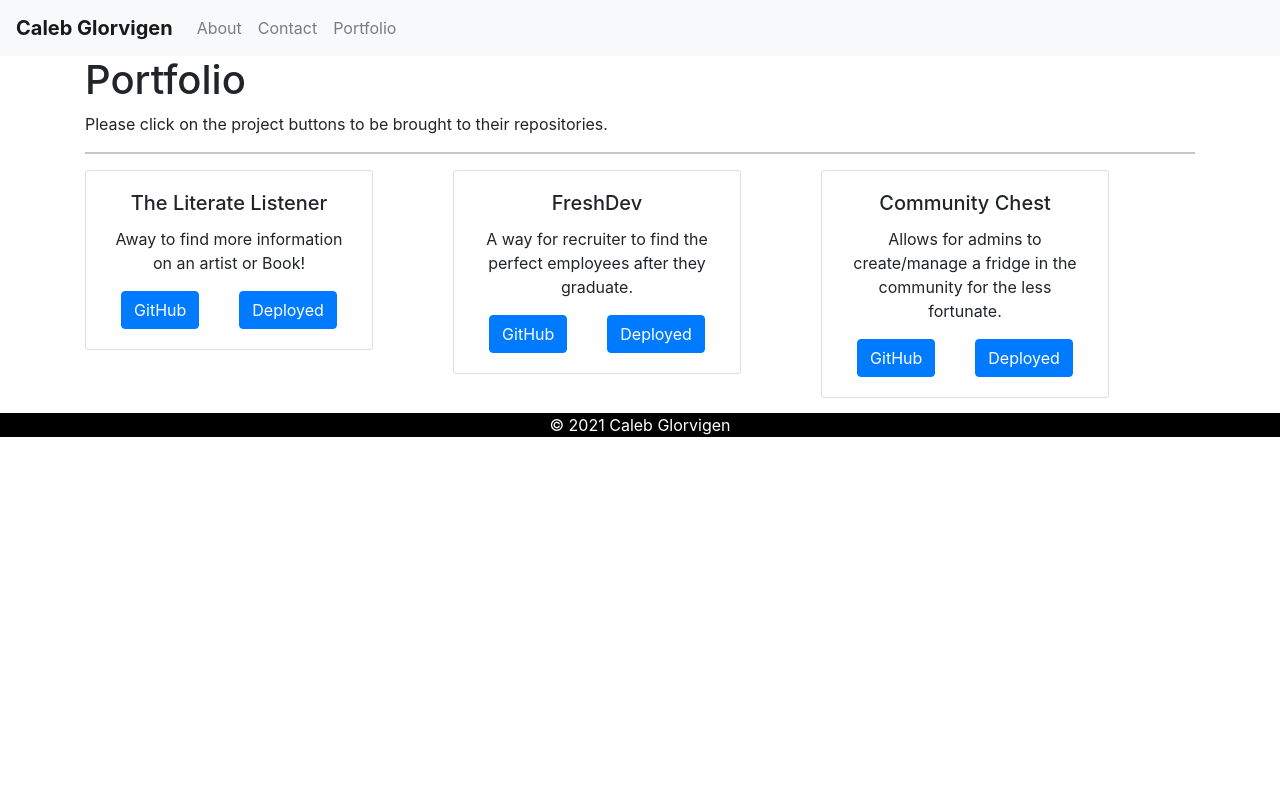
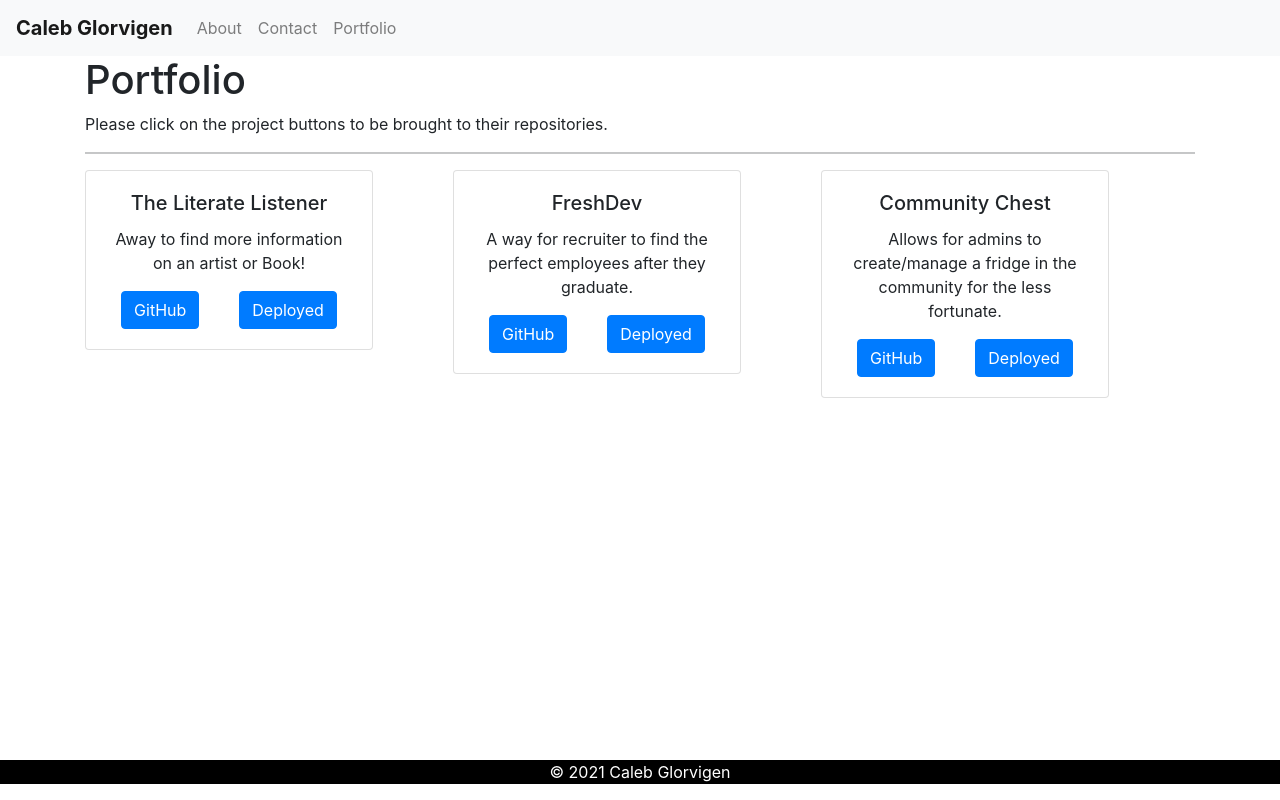
Before and after one commit to Glorvi23/portfolio-react, a React (Create React App) app: page /#/portfolio in a window 1280 px wide. Built offline with nearby package versions, Linux system fonts and the light colour scheme.

Commit message:
Set the footer to stay at the bottom of the page

```diff
--- a/src/components/Footer/Footer.jsx
+++ b/src/components/Footer/Footer.jsx
@@ -13,11 +13,16 @@ import {
 
 const Footer = () => {
   return (
-    <footer style={{"margin-top": "15px","background-color": "black", "text-align": "center"}}>
-      {/* <Navbar> */}
-        <p style={{ color: "white","text-align": "center"}}>&#169; 2021 Caleb Glorvigen</p>
-      {/* </Navbar> */}
-    </footer>
+    // <footer style={{"margin-top": "15px","background-color": "black", "text-align": "center"}}>
+    //   {/* <Navbar> */}
+    //     <p style={{ color: "white","text-align": "center"}}>&#169; 2021 Caleb Glorvigen</p>
+    //   {/* </Navbar> */}
+    // </footer>
+    <footer style={{"margin-top": "8px", "color": "white", "text-align": "center"}}>
+
+      <p style={{ width: "100%", position: "absolute", bottom: 0, "margin-top": "15px", "background-color": "black", "text-align": "center"}}>&#169; 2021 Caleb Glorvigen</p>
+
+  </footer>
   );
 };
 
```
